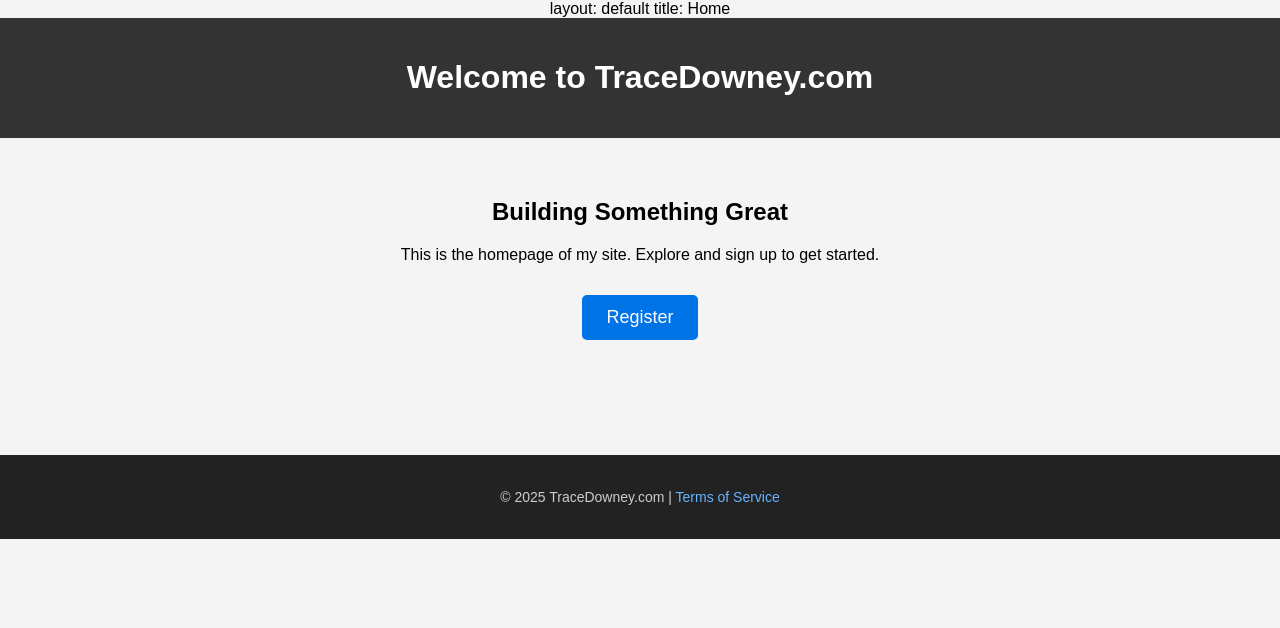
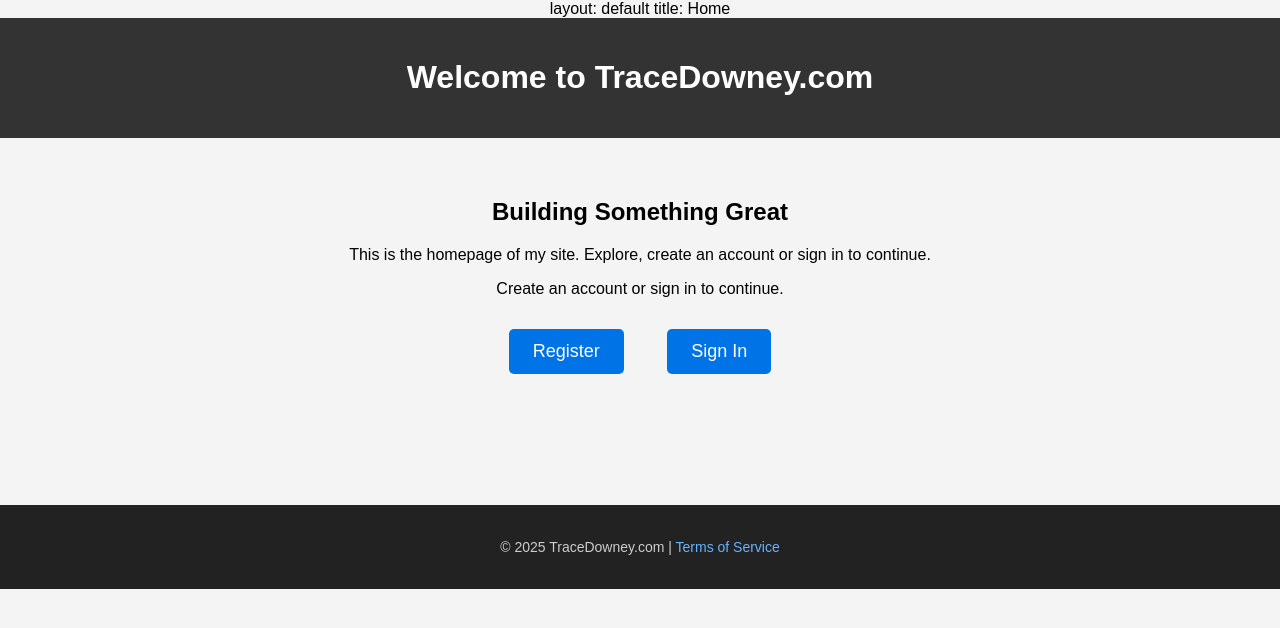
Before and after one commit to tracedowney/tracedowney.github.io, a Jekyll site: the page index.html, which Jekyll copies as it is, in a window 1280 px wide. Shown: the top 628 px of the page. Built offline with Jekyll 4.4.1, drawn with Linux system fonts in a browser that asks for light colours.

Commit message:
Update index.html
added sign in button

```diff
--- a/index.html
+++ b/index.html
@@ -62,11 +62,17 @@ title: Home
 
   <main>
     <h2>Building Something Great</h2>
-    <p>This is the homepage of my site. Explore and sign up to get started.</p>
+    <p>This is the homepage of my site. Explore, create an account or sign in to continue.</p>
 
     <!-- Register button -->
-    <a href="/signup/" class="btn">Register</a>
-  </main>
+  <p>Create an account or sign in to continue.</p>
+
+  <p>
+    <a class="btn" href="/signup/">Register</a>
+    &nbsp;
+    <a class="btn secondary" href="/signin/">Sign In</a>
+  </p>
+</main>
 
   <footer>
     <p>&copy; 2025 TraceDowney.com | <a href="/tos/">Terms of Service</a></p>
```
